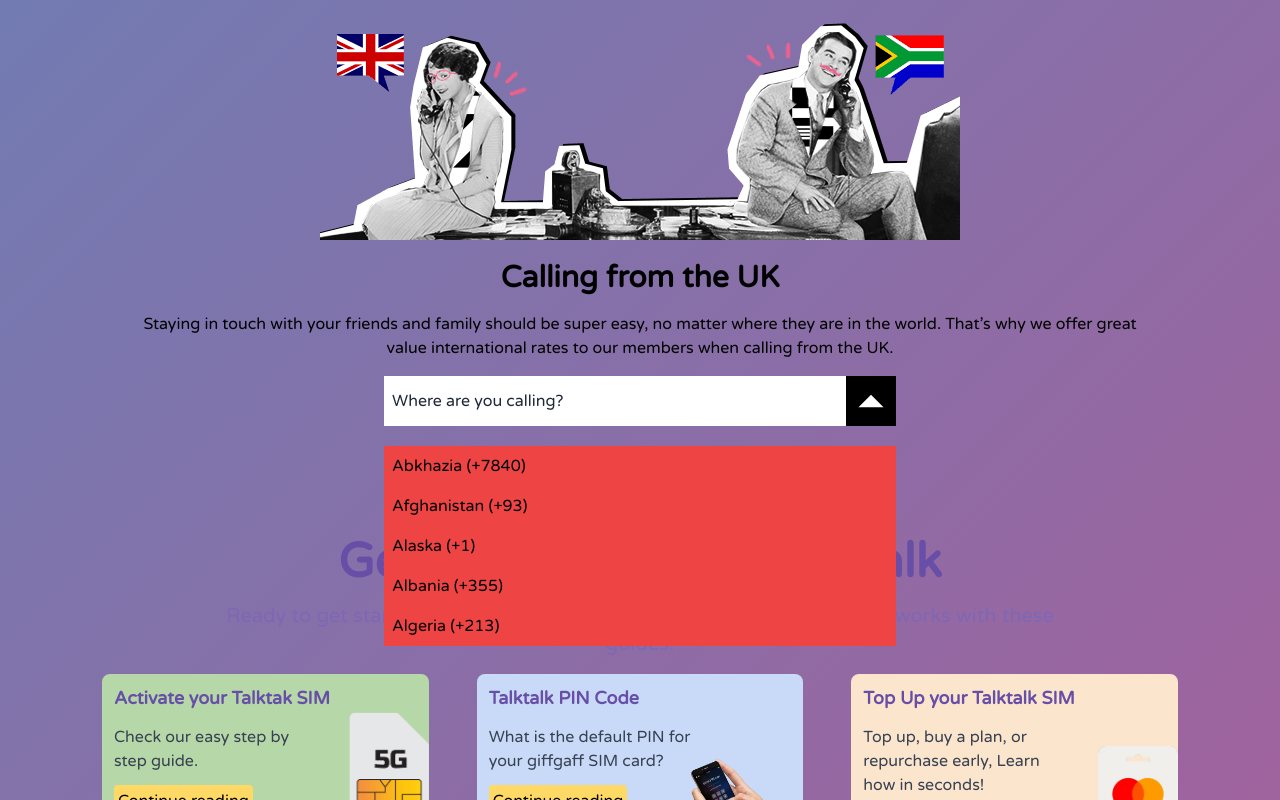
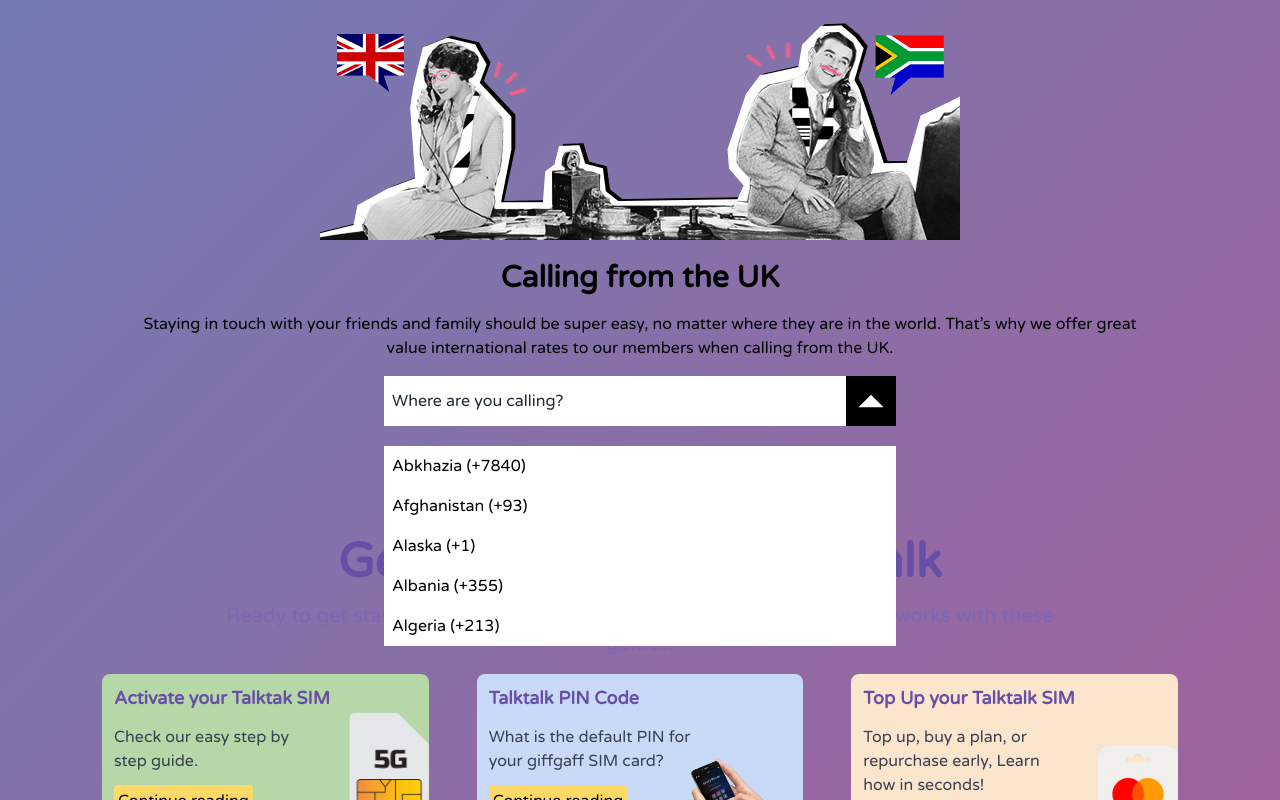
Before and after one commit to JoshuaDeveloper25/client-firstplondon-fiverr, a React (Vite) app: page / in a window 1280 px wide. Both pictures are taken after a click on the button 871 px from the left and 2772 px from the top of the page. Shown: the part 2372-3172 px from the top of the page. Built offline with nearby package versions, Linux system fonts and the light colour scheme.

Commit message:
color changed

```diff
--- a/src/pages/HomePage/components/InternationalCalls.jsx
+++ b/src/pages/HomePage/components/InternationalCalls.jsx
@@ -159,12 +159,12 @@
           </button>
 
           {isOpen && (
-            <ul className="absolute top-full w-full bg-red-500 mt-5">
+            <ul className="absolute top-full w-full bg-white mt-5 max-h-64 overflow-auto">
               {countryResult?.map((country, index) => {
                 return (
                   <li key={index}>
                     <button
-                      className="p-2 hover:bg-white w-full text-start"
+                      className="p-2 hover:bg-blue-600 hover:text-white w-full text-start"
                       onClick={() => handleChange(country.value, country.label)}
                     >
                       {country?.label} ({country.value})
```
